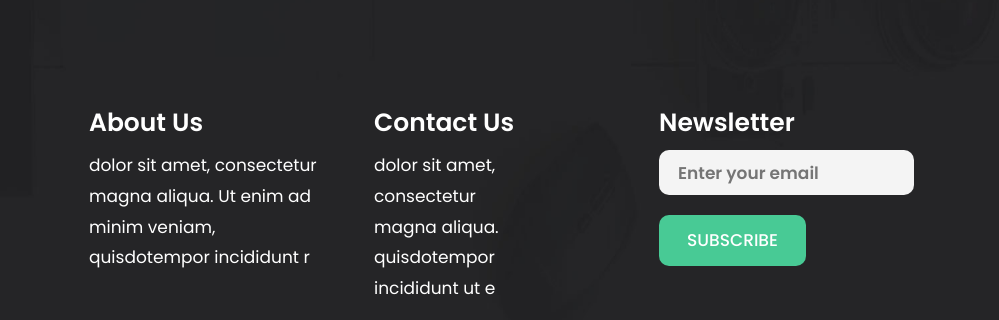
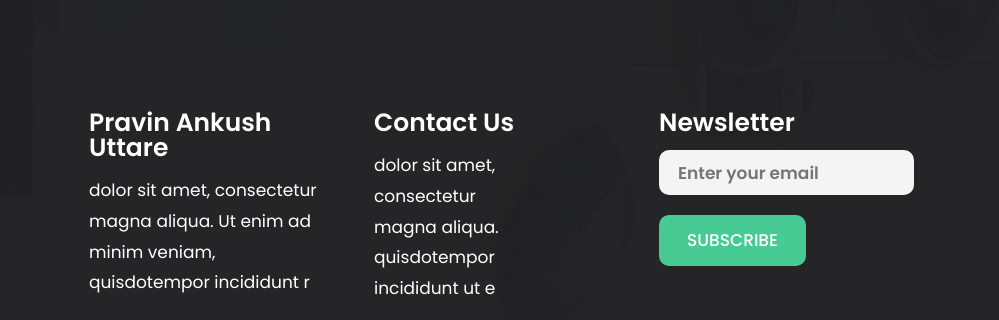
Before and after one commit to AshitoshKadam/EXP, a plain HTML site: page contact.html in a window 1280 px wide. Shown: the part 1207-1527 px from the top of the page, 281-1280 px from the left. Drawn offline with nearby package versions, Linux system fonts and the light colour scheme.

Commit message:
Update contact.html

```diff
--- a/contact.html
+++ b/contact.html
@@ -143,7 +143,7 @@
                      </ul>
                   </div>
                   <div class="col-xl-3 col-lg-3 col-md-6 col-sm-6">
-                     <h3>About Us</h3>
+                     <h3>Pravin Ankush Uttare</h3>
                      <ul class="about_us">
                         <li>dolor sit amet, consectetur<br> magna aliqua. Ut enim ad <br>minim veniam, <br> quisdotempor incididunt r</li>
                      </ul>
```
